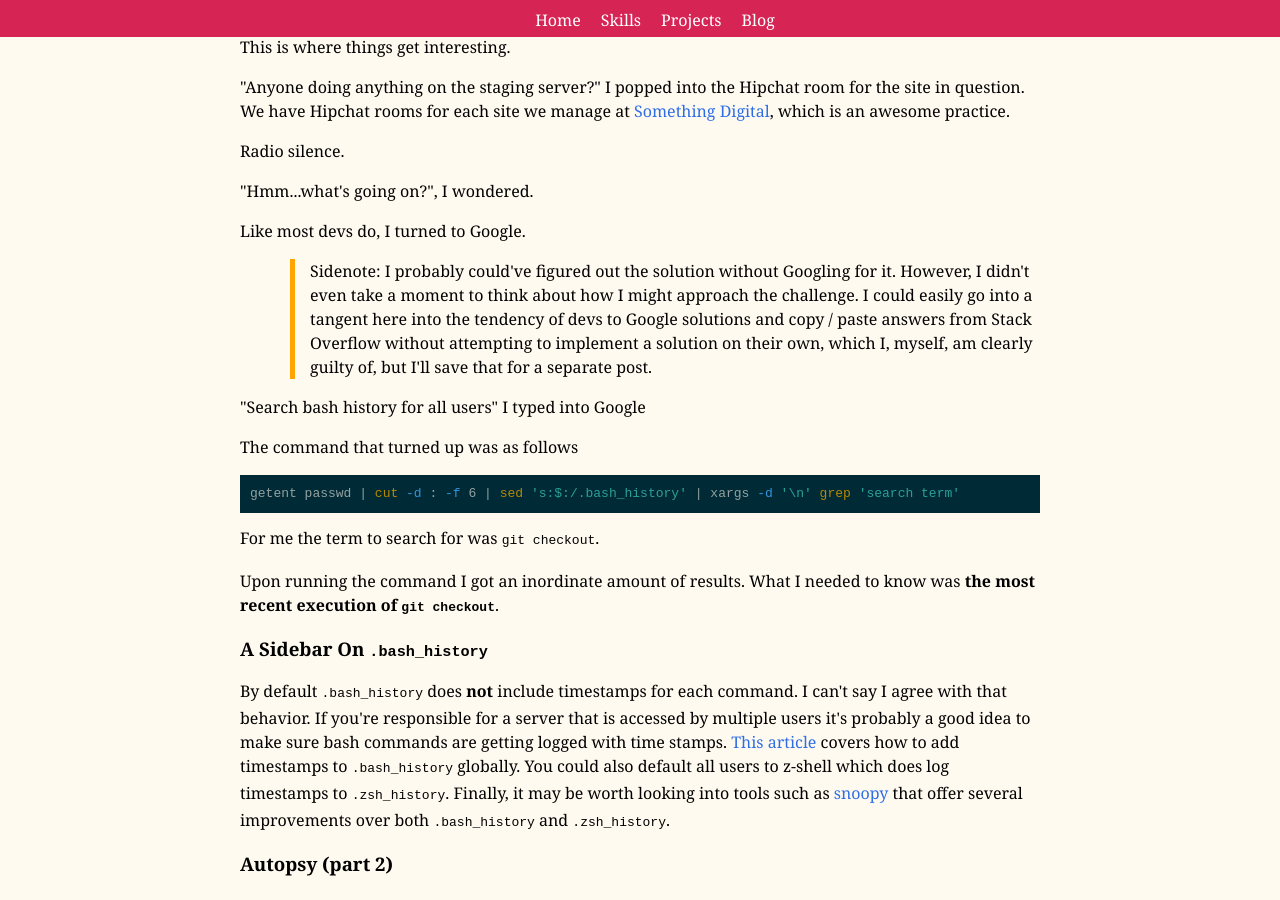
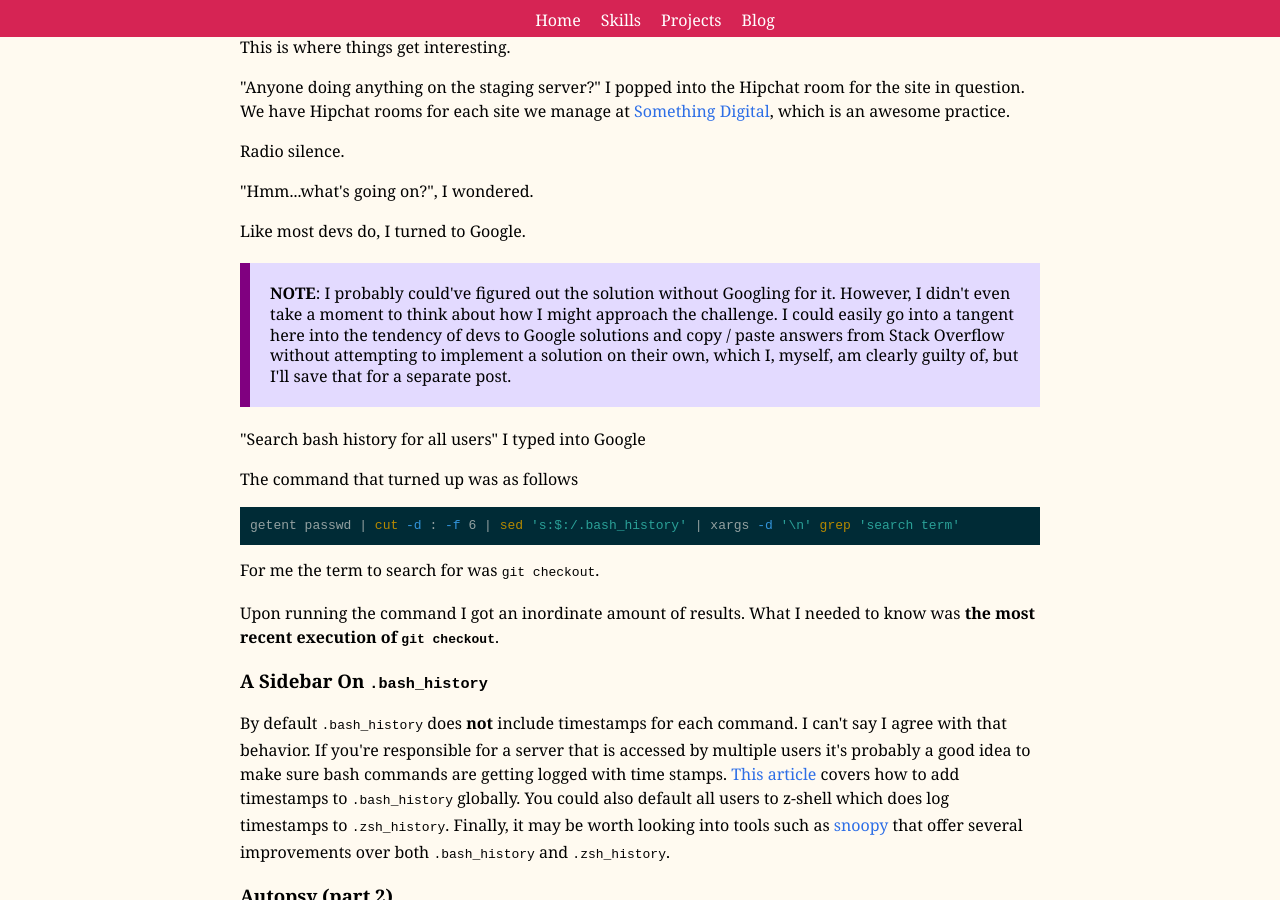
Before and after one commit to mpchadwick/mpchadwick.github.io, a Jekyll site: the page built from _posts/2015-07-02-whodunnit.html, in a window 1280 px wide and 900 px high, scrolled down 815 px. Built offline with Jekyll 4.4.1, drawn with Linux system fonts in a browser that asks for light colours; comment, search, counter and statistics services are not loaded.

Commit message:
Clean up post

```diff
--- a/_posts/2015-07-02-whodunnit.html
+++ b/_posts/2015-07-02-whodunnit.html
@@ -22,7 +22,11 @@ tags: [Sysadmin, Shell]
 <p>Radio silence.</p>
 <p>"Hmm...what's going on?", I wondered.</p>
 <p>Like most devs do, I turned to Google.</p>
-<blockquote>Sidenote: I probably could've figured out the solution without Googling for it. However, I didn't even take a moment to think about how I might approach the challenge. I could easily go into a tangent here into the tendency of devs to Google solutions and copy / paste answers from Stack Overflow without attempting to implement a solution on their own, which I, myself, am clearly guilty of, but I'll save that for a separate post.</blockquote>
+
+<div class="tout tout--secondary">
+<p><strong>NOTE</strong>: I probably could've figured out the solution without Googling for it. However, I didn't even take a moment to think about how I might approach the challenge. I could easily go into a tangent here into the tendency of devs to Google solutions and copy / paste answers from Stack Overflow without attempting to implement a solution on their own, which I, myself, am clearly guilty of, but I'll save that for a separate post.</p>
+</div>
+
 <p>"Search bash history for all users" I typed into Google</p>
 <p>The command that turned up was as follows</p>
 {% highlight bash %}
```
